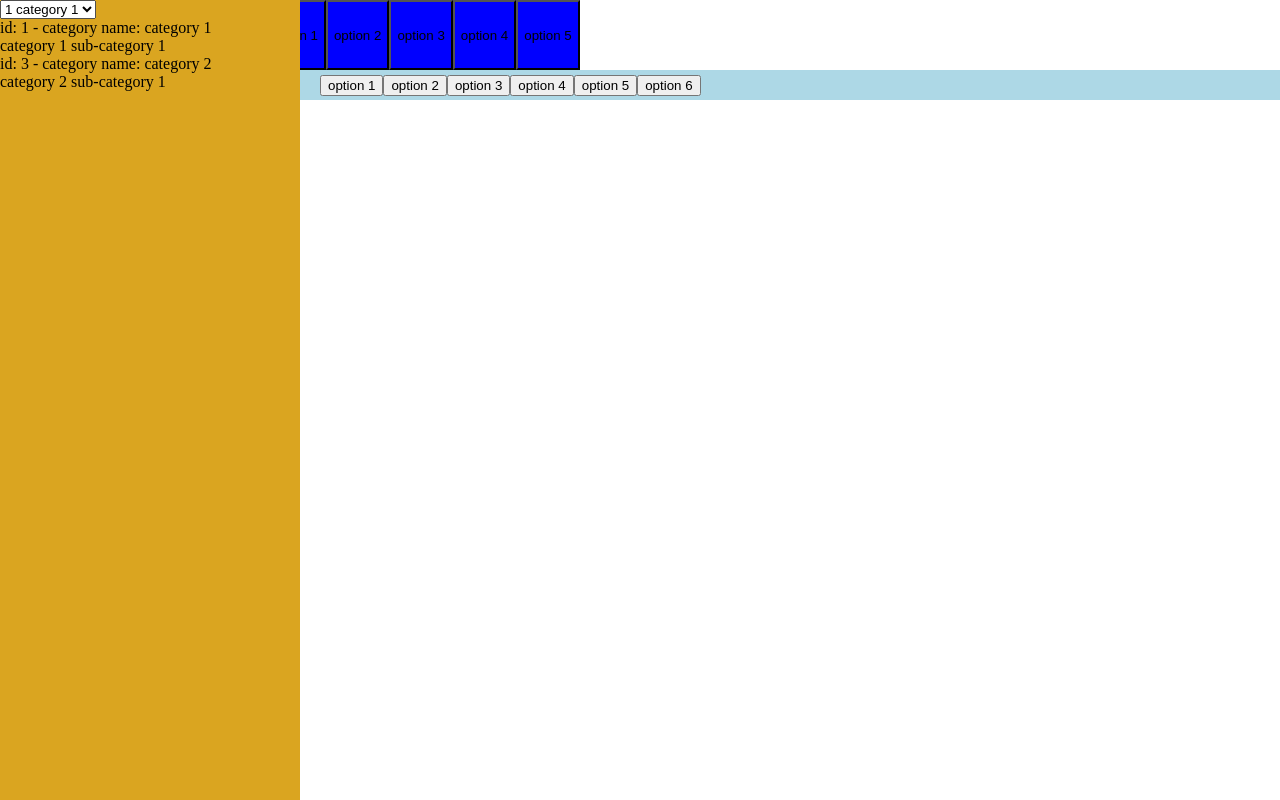
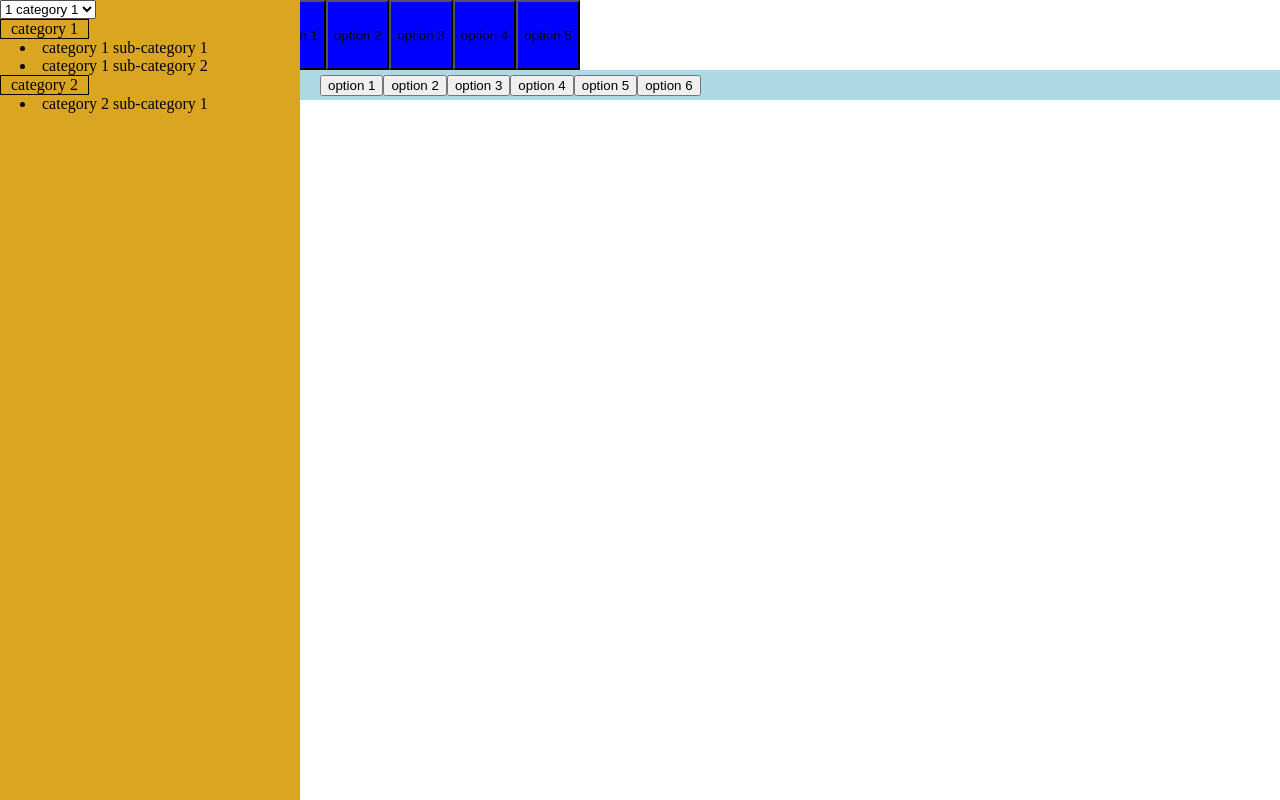
Before and after one commit to tylergreason/more-learning, an Angular app: page / in a window 1280 px wide. Built offline with nearby package versions, Linux system fonts and the light colour scheme.

Commit message:
included collapsing sub categories on click

```diff
--- a/src/app/sidebar/sidebar.component.html
+++ b/src/app/sidebar/sidebar.component.html
@@ -10,10 +10,20 @@
     </option>
   </select>
 
-  <div class="category-list" *ngFor="let cat of categories">
-      id: {{cat.id}} - category name: {{ cat.name }}
-        <div *ngFor="let sub of cat['sub-categories']">
-          {{sub.name}}
-        </div>
+  <div class="category-container" *ngFor="let cat of categories">
+    <span
+    class="category"
+    (click)="toggleCategory($event)"
+    data-id="{{cat.id}}"
+    >
+      {{ cat.name }}
+    </span>
+    <li
+    class="sub-category"
+    *ngFor="let sub of cat['sub-categories']"
+    data-id="{{sub.id}}"
+    >
+      {{sub.name}}
+    </li>
   </div>
 </div>
--- a/src/app/sidebar/sidebar.component.scss
+++ b/src/app/sidebar/sidebar.component.scss
@@ -16,3 +16,17 @@ $sidebarWidth: 300px;
 #sidebar.active {
     left: 0px;
 }
+
+.category {
+    border: 1px solid black;
+    padding: 0px 10px;
+    display: inline-block;
+}
+
+.sub-category {
+    padding: 0px 20px;
+}
+
+.hidden {
+    height: 0px;
+}
--- a/src/app/sidebar/sidebar.component.ts
+++ b/src/app/sidebar/sidebar.component.ts
@@ -24,6 +24,14 @@ export class SidebarComponent implements OnInit {
     null
   }
 
+  toggleCategory = e => {
+    const targetCategory = this.categories.filter(cat => cat["id"] === parseInt(e.target.id))[0];
+    targetCategory['sub-categories'].forEach(sub => {
+      const targetEle = document.getElementById(sub.id);
+      targetEle.hidden = !targetEle.hidden;
+    })
+  }
+
   ngOnInit() {
     this.sidebar = document.getElementById('sidebar');
   }
--- a/src/assets/otherCategories.ts
+++ b/src/assets/otherCategories.ts
@@ -6,6 +6,10 @@ export const otherCategories = [
             {
                 "id": "2",
                 "name": "category 1 sub-category 1"
+            },
+            {
+                "id": "5",
+                "name": "category 1 sub-category 2"
             }
         ]
     },
```
